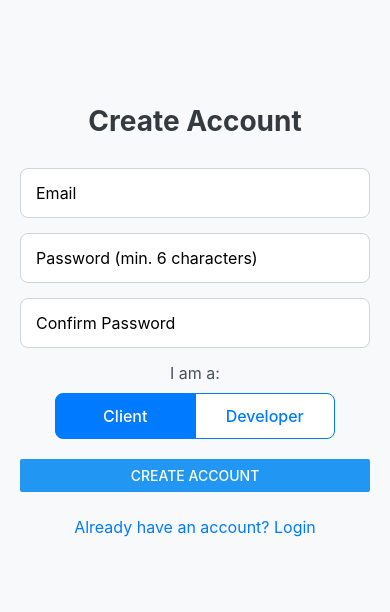
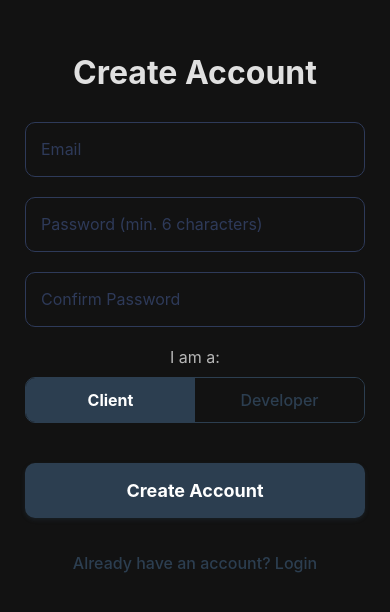
Before and after one commit to giuseppe88-sketch/devoc-mobile, a React Native app: screen /Signup in a window 390 px wide. Shown: the part 102-714 px from the top of the page. Built offline with nearby package versions, Linux system fonts and the light colour scheme; no server answers.

Commit message:
add style to login and signup screend

```diff
--- a/src/screens/auth/login-screen.tsx
+++ b/src/screens/auth/login-screen.tsx
@@ -1,33 +1,50 @@
-import React, { useState } from 'react';
-import { View, Text, TextInput, TouchableOpacity, StyleSheet, Alert } from 'react-native';
-import { SafeAreaView } from 'react-native-safe-area-context';
-import { useAuthStore } from '../../stores/auth-store';
+import React, { useState } from "react";
+import {
+  View,
+  Text,
+  TextInput,
+  TouchableOpacity,
+  StyleSheet,
+  Alert,
+  KeyboardAvoidingView,
+  Platform,
+} from "react-native";
+import { SafeAreaView } from "react-native-safe-area-context";
+import { useAuthStore } from "../../stores/auth-store";
+import { useColors, ColorTheme } from "../../theme";
 
 function LoginScreen({ navigation }: { navigation: any }) {
-  const [email, setEmail] = useState('');
-  const [password, setPassword] = useState('');
+  const [email, setEmail] = useState("");
+  const [password, setPassword] = useState("");
   const { signIn, loading } = useAuthStore();
+  const colors = useColors();
+  const styles = getStyles(colors);
 
   const handleLogin = async () => {
     if (!email || !password) {
-      Alert.alert('Error', 'Please fill in all fields');
+      Alert.alert("Error", "Please fill in all fields");
       return;
     }
 
     try {
       await signIn(email, password);
     } catch (error: any) {
-      Alert.alert('Login Failed', error.message);
+      Alert.alert("Login Failed", error.message);
     }
   };
 
   const handleMagicLink = async () => {
     // Implement magic link functionality
-    Alert.alert('Magic Link', 'This feature is coming soon!');
+    Alert.alert("Magic Link", "This feature is coming soon!");
   };
 
   return (
     <SafeAreaView style={styles.container}>
+      <KeyboardAvoidingView
+        style={styles.keyboardAvoidingContainer}
+        behavior={Platform.OS === "ios" ? "padding" : "height"}
+        keyboardVerticalOffset={Platform.OS === "ios" ? 0 : 20}
+      >
         <View style={styles.content}>
           <Text style={styles.title}>Welcome to Devoc</Text>
           <Text style={styles.subtitle}>Connect with top developers</Text>
@@ -36,17 +53,23 @@ function LoginScreen({ navigation }: { navigation: any }) {
             <TextInput
               style={styles.input}
               placeholder="Email"
+              placeholderTextColor={colors.subtle}
               value={email}
               onChangeText={setEmail}
               keyboardType="email-address"
               autoCapitalize="none"
+              textContentType="emailAddress"
+              autoComplete="email"
             />
             <TextInput
               style={styles.input}
               placeholder="Password"
+              placeholderTextColor={colors.subtle}
               value={password}
               onChangeText={setPassword}
               secureTextEntry
+              textContentType="password"
+              autoComplete="password"
             />
 
             <TouchableOpacity
@@ -55,97 +78,116 @@ function LoginScreen({ navigation }: { navigation: any }) {
               disabled={loading}
             >
               <Text style={styles.buttonText}>
-              {loading ? 'Logging in...' : 'Login'}
+                {loading ? "Logging in..." : "Login"}
               </Text>
             </TouchableOpacity>
 
-          <TouchableOpacity
-            style={styles.linkButton}
-            onPress={handleMagicLink}
-          >
+            <TouchableOpacity style={styles.linkButton} onPress={handleMagicLink}>
               <Text style={styles.linkText}>Login with Magic Link</Text>
             </TouchableOpacity>
 
             <View style={styles.signupContainer}>
               <Text style={styles.signupText}>Don't have an account? </Text>
-            <TouchableOpacity onPress={() => navigation.navigate('Signup')}>
+              <TouchableOpacity onPress={() => navigation.navigate("Signup")}>
                 <Text style={styles.signupLink}>Sign Up</Text>
               </TouchableOpacity>
             </View>
           </View>
         </View>
+      </KeyboardAvoidingView>
     </SafeAreaView>
   );
 }
 
-const styles = StyleSheet.create({
+const getStyles = (colors: ColorTheme) =>
+  StyleSheet.create({
     container: {
       flex: 1,
-    backgroundColor: '#fff',
+      backgroundColor: colors.background,
+    },
+    keyboardAvoidingContainer: {
+      flex: 1,
     },
     content: {
-    flex: 1,
-    padding: 20,
-    justifyContent: 'center',
+      flexGrow: 1,
+      padding: 25,
+      justifyContent: "center",
+      alignItems: "center",
     },
     title: {
-    fontSize: 28,
-    fontWeight: 'bold',
-    marginBottom: 10,
-    textAlign: 'center',
+      fontSize: 32,
+      fontWeight: "bold",
+      color: colors.text,
+      marginBottom: 15,
+      textAlign: "center",
     },
     subtitle: {
-    fontSize: 16,
-    color: '#666',
-    marginBottom: 30,
-    textAlign: 'center',
+      fontSize: 18,
+      color: colors.text,
+      opacity: 0.8,
+      marginBottom: 40,
+      textAlign: "center",
     },
     form: {
-    width: '100%',
+      width: "100%",
+      maxWidth: 400,
     },
     input: {
-    height: 50,
-    borderWidth: 1,
-    borderColor: '#ddd',
-    borderRadius: 8,
-    marginBottom: 15,
+      height: 55,
+      borderWidth: 1.5,
+      borderColor: colors.subtle,
+      borderRadius: 10,
+      marginBottom: 20,
       paddingHorizontal: 15,
-    backgroundColor: '#f9f9f9',
+      paddingVertical: 10,
+      backgroundColor: colors.background,
+      fontSize: 16,
+      color: colors.text,
     },
     button: {
-    backgroundColor: '#4A80F0',
-    height: 50,
-    borderRadius: 8,
-    justifyContent: 'center',
-    alignItems: 'center',
-    marginTop: 10,
+      backgroundColor: colors.primary,
+      height: 55,
+      borderRadius: 10,
+      justifyContent: "center",
+      alignItems: "center",
+      marginTop: 15,
+      shadowColor: colors.primary,
+      shadowOffset: { width: 0, height: 2 },
+      shadowOpacity: 0.3,
+      shadowRadius: 4,
+      elevation: 5,
     },
     buttonText: {
-    color: 'white',
-    fontSize: 16,
-    fontWeight: '600',
+      color: "#FFFFFF",
+      fontSize: 18,
+      fontWeight: "bold",
     },
     linkButton: {
       height: 50,
-    justifyContent: 'center',
-    alignItems: 'center',
-    marginTop: 10,
+      justifyContent: "center",
+      alignItems: "center",
+      marginTop: 15,
     },
     linkText: {
-    color: '#4A80F0',
+      color: colors.primary,
       fontSize: 16,
+      fontWeight: "500",
     },
     signupContainer: {
-    flexDirection: 'row',
-    justifyContent: 'center',
-    marginTop: 20,
+      flexDirection: "row",
+      justifyContent: "center",
+      marginTop: 30,
     },
     signupText: {
-    color: '#666',
+      color: colors.text,
+      fontSize: 16,
+      opacity: 0.8,
     },
     signupLink: {
-    color: '#4A80F0',
-    fontWeight: '600',
+      color: colors.primary,
+      fontWeight: "bold",
+      fontSize: 16,
+      marginLeft: 5,
     },
   });
 
--- a/src/screens/auth/sign-up-screen.tsx
+++ b/src/screens/auth/sign-up-screen.tsx
@@ -1,7 +1,11 @@
 import React, { useState } from 'react';
-import { View, Text, TextInput, Button, StyleSheet, Alert, TouchableOpacity } from 'react-native';
+import {
+  View, Text, TextInput, StyleSheet, Alert, TouchableOpacity,
+  SafeAreaView, KeyboardAvoidingView, Platform
+} from 'react-native';
 import { useAuthStore } from '../../stores/auth-store';
 import { useNavigation } from '@react-navigation/native';
+import { useColors, ColorTheme } from '../../theme';
 
 // Define the possible roles
 type Role = 'client' | 'developer';
@@ -10,9 +14,11 @@ const SignUpScreen = () => {
   const [email, setEmail] = useState('');
   const [password, setPassword] = useState('');
   const [confirmPassword, setConfirmPassword] = useState('');
-  const [role, setRole] = useState<Role>('client'); // State for selected role, default 'client'
+  const [role, setRole] = useState<Role>('client');
   const { signUp, loading } = useAuthStore();
   const navigation = useNavigation<any>();
+  const colors = useColors();
+  const styles = getStyles(colors);
 
   const handleSignUp = async () => {
     console.log('*** handleSignUp triggered with role:', role);
@@ -26,58 +32,72 @@ const SignUpScreen = () => {
         return;
     }
 
-    // Pass email, password, AND role to the store's signUp function
-    const { error } = await signUp(email, password, role); // Pass role here
+    const { error } = await signUp(email, password, role);
 
     if (error) {
-      // Use a more specific error message if possible, or fallback
       const message = error.message || 'An error occurred during sign up. Please try again.';
       Alert.alert('Sign Up Failed', message);
     } else {
-        Alert.alert('Success', 'Account created successfully! Check your email for verification.'); // Changed success message
-        navigation.navigate('Login'); // Navigate to Login after successful signup
+        Alert.alert('Success', 'Account created successfully! Check your email for verification.');
+        navigation.navigate('Login');
     }
   };
 
   return (
-    <View style={styles.container}>
+    <SafeAreaView style={styles.container}>
+      <KeyboardAvoidingView
+        style={styles.keyboardAvoidingContainer}
+        behavior={Platform.OS === "ios" ? "padding" : "height"}
+        keyboardVerticalOffset={Platform.OS === "ios" ? 0 : 20}
+      >
+        <View style={styles.content}>
           <Text style={styles.title}>Create Account</Text>
+
+          <View style={styles.form}>
             <TextInput
               style={styles.input}
               placeholder="Email"
+              placeholderTextColor={colors.subtle}
               value={email}
               onChangeText={setEmail}
               keyboardType="email-address"
               autoCapitalize="none"
+              textContentType="emailAddress"
+              autoComplete="email"
             />
             <TextInput
               style={styles.input}
-        placeholder="Password (min. 6 characters)" // Added hint
+              placeholder="Password (min. 6 characters)"
+              placeholderTextColor={colors.subtle}
               value={password}
               onChangeText={setPassword}
               secureTextEntry
+              textContentType="newPassword"
+              autoComplete="password-new"
             />
             <TextInput
               style={styles.input}
               placeholder="Confirm Password"
+              placeholderTextColor={colors.subtle}
               value={confirmPassword}
               onChangeText={setConfirmPassword}
               secureTextEntry
+              textContentType="newPassword"
+              autoComplete="password-new"
             />
 
-      {/* Role Selection */}
             <View style={styles.roleContainer}>
               <Text style={styles.roleLabel}>I am a:</Text>
               <View style={styles.roleButtons}>
                 <TouchableOpacity
-            style={[styles.roleButton, styles.roleButtonClient, role === 'client' && styles.roleButtonActive]} // Added specific style
+                  style={[styles.roleButton, role === 'client' && styles.roleButtonActive]}
                   onPress={() => setRole('client')}
                   disabled={loading}
                 >
                   <Text style={[styles.roleButtonText, role === 'client' && styles.roleButtonTextActive]}>Client</Text>
                 </TouchableOpacity>
                 <TouchableOpacity
-            style={[styles.roleButton, styles.roleButtonDeveloper, role === 'developer' && styles.roleButtonActive]} // Added specific style
+                  style={[styles.roleButton, role === 'developer' && styles.roleButtonActive]}
                   onPress={() => setRole('developer')}
                   disabled={loading}
                 >
@@ -86,96 +106,131 @@ const SignUpScreen = () => {
               </View>
             </View>
 
-      <Button title={loading ? 'Creating Account...' : 'Create Account'} onPress={handleSignUp} disabled={loading} />
+            <TouchableOpacity
+              style={styles.button}
+              onPress={handleSignUp}
+              disabled={loading}
+            >
+              <Text style={styles.buttonText}>
+                {loading ? 'Creating Account...' : 'Create Account'}
+              </Text>
+            </TouchableOpacity>
+
             <TouchableOpacity style={styles.linkButton} onPress={() => navigation.navigate('Login')}>
               <Text style={styles.linkText}>Already have an account? Login</Text>
             </TouchableOpacity>
           </View>
+        </View>
+      </KeyboardAvoidingView>
+    </SafeAreaView>
   );
 };
 
-const styles = StyleSheet.create({
+const getStyles = (colors: ColorTheme) => StyleSheet.create({
   container: {
     flex: 1,
-    justifyContent: 'center',
-    padding: 20,
-    backgroundColor: '#f8f9fa', // Light background
+    backgroundColor: colors.background,
+  },
+  keyboardAvoidingContainer: {
+    flex: 1,
+  },
+  content: {
+    flexGrow: 1,
+    padding: 25,
+    justifyContent: "center",
+    alignItems: "center",
   },
   title: {
-    fontSize: 28, // Larger title
-    fontWeight: 'bold',
-    marginBottom: 30, // More space below title
-    textAlign: 'center',
-    color: '#343a40', // Darker title color
+    fontSize: 32,
+    fontWeight: "bold",
+    color: colors.text,
+    marginBottom: 30,
+    textAlign: "center",
+  },
+  form: {
+    width: "100%",
+    maxWidth: 400,
   },
   input: {
-    height: 50, // Taller input fields
-    backgroundColor: '#fff', // White background for inputs
-    borderColor: '#ced4da', // Lighter border color
-    borderWidth: 1,
-    marginBottom: 15, // More space between inputs
+    height: 55,
+    borderWidth: 1.5,
+    borderColor: colors.subtle,
+    borderRadius: 10,
+    marginBottom: 20,
     paddingHorizontal: 15,
-    borderRadius: 8, // Rounded corners
-    fontSize: 16, // Slightly larger font size
+    paddingVertical: 10,
+    backgroundColor: colors.background,
+    fontSize: 16,
+    color: colors.text,
+  },
+  button: {
+    backgroundColor: colors.primary,
+    height: 55,
+    borderRadius: 10,
+    justifyContent: "center",
+    alignItems: "center",
+    marginTop: 15,
+    shadowColor: colors.primary,
+    shadowOffset: { width: 0, height: 2 },
+    shadowOpacity: 0.3,
+    shadowRadius: 4,
+    elevation: 5,
+  },
+  buttonText: {
+    color: "#FFFFFF",
+    fontSize: 18,
+    fontWeight: "bold",
+  },
+  linkButton: {
+    height: 50,
+    justifyContent: "center",
+    alignItems: "center",
+    marginTop: 20,
+  },
+  linkText: {
+    color: colors.primary,
+    fontSize: 16,
+    fontWeight: "500",
   },
   roleContainer: {
-    marginBottom: 20, // Space below role selection
-    alignItems: 'center', // Center items horizontally
+    marginBottom: 25,
+    alignItems: 'stretch',
+    width: '100%',
   },
   roleLabel: {
     fontSize: 16,
-    color: '#495057', // Medium gray text
-    marginBottom: 10, // Space below label
+    color: colors.text,
+    marginBottom: 10,
+    textAlign: 'center',
+    opacity: 0.8,
   },
   roleButtons: {
     flexDirection: 'row',
-    justifyContent: 'center', // Center buttons horizontally
-    width: '80%', // Limit width
+    justifyContent: 'center',
+    borderRadius: 10,
+    borderWidth: 1.5,
+    borderColor: colors.primary,
+    overflow: 'hidden',
   },
-  // Base style for role buttons
   roleButton: {
-    flex: 1, // Make buttons take equal space
+    flex: 1,
     paddingVertical: 12,
     paddingHorizontal: 10,
-    borderWidth: 1,
-    borderColor: '#007bff', // Blue border
-    alignItems: 'center', // Center text inside button
-    backgroundColor: '#fff', // Default white background
+    alignItems: 'center',
+    backgroundColor: colors.background,
   },
-  // Style for the 'Client' button (left side)
-  roleButtonClient: {
-    borderTopLeftRadius: 8,
-    borderBottomLeftRadius: 8,
-    marginRight: -1, // Overlap borders slightly for connected look
+  roleButtonActive: {
+    backgroundColor: colors.primary,
   },
-  // Style for the 'Developer' button (right side)
-  roleButtonDeveloper: {
-    borderTopRightRadius: 8,
-    borderBottomRightRadius: 8,
-  },
-  // Style for the ACTIVE role button
-  roleButtonActive: {
-    backgroundColor: '#007bff', // Blue background when active
-  },
-  // Base text style for role buttons
   roleButtonText: {
-    color: '#007bff', // Blue text
+    color: colors.primary,
     fontSize: 16,
     fontWeight: '500',
   },
-  // Text style for the ACTIVE role button
   roleButtonTextActive: {
-    color: '#fff', // White text when active
+    color: '#FFFFFF',
+    fontWeight: 'bold',
   },
-  linkButton: {
-    marginTop: 25, // More space above link
-    alignItems: 'center',
-  },
-  linkText: {
-    color: '#007bff', // Consistent blue link color
-    fontSize: 16,
-  },
-  // Note: Default RN Button styling might need separate handling if custom look is desired
 });
 
 export default SignUpScreen;
--- /dev/null
+++ b/src/theme.ts
@@ -0,0 +1,66 @@
+// src/theme.ts
+import 'styled-components/native';
+
+interface Theme {
+  colors: {
+    primary: string;
+    secondary: string;
+    background: string;
+    text: string;
+    error: string;
+    success: string;
+    accent: string;
+    subtle: string;
+  };
+  spacing: {
+    xs: number;
+    sm: number;
+    md: number;
+    lg: number;
+    xl: number;
+  };
+  // Add other theme properties like font sizes, families, border radius etc.
+}
+
+// Extend the DefaultTheme interface for type safety with styled-components
+declare module 'styled-components/native' {
+  export interface DefaultTheme extends Theme {}
+}
+
+const colors = {
+  light: {
+    primary: '#3366FF', // vibrant blue
+    secondary: '#6E8EFF', // lighter blue
+    accent: '#FF6B6B', // soft coral
+    background: '#F7F9FC', // off-white
+    text: '#2E3A59', // dark blue-gray
+    subtle: '#EDF1F7', // very light gray
+    error: '#FF6B6B', // soft coral (used for errors/alerts)
+    success: '#00C853', // keeping previous success green
+  },
+  dark: {
+    primary: '#2C3E50', // Updated Blue Charcoal
+    secondary: '#6E8EFF', // Example: keeping lighter blue
+    accent: '#FF6B6B', // Example: keeping soft coral
+    background: '#121212', // Example: dark background
+    text: '#E0E0E0', // Example: light text
+    subtle: '#2E3A59', // Example: using dark blue-gray for subtle dark elements
+    error: '#FF6B6B', // Example: keeping soft coral
+    success: '#00C853', // Example: keeping success green
+  },
+};
+
+export type ColorTheme = typeof colors.light;
+
+export const useColors = (): ColorTheme => {
+  // For now, let's force dark theme
+  return colors.dark;
+};
+
+export const spacing = {
+  xs: 4,
+  sm: 8,
+  md: 16,
+  lg: 24,
+  xl: 32,
+};
```
Also changed, not shown: App.tsx (+16 -5 lines), src/navigation/main-navigator.tsx (+32 -2 lines), 1 other file (tests, documents, lock files or other folders). Lines whose indentation alone changed are shown as unchanged.
